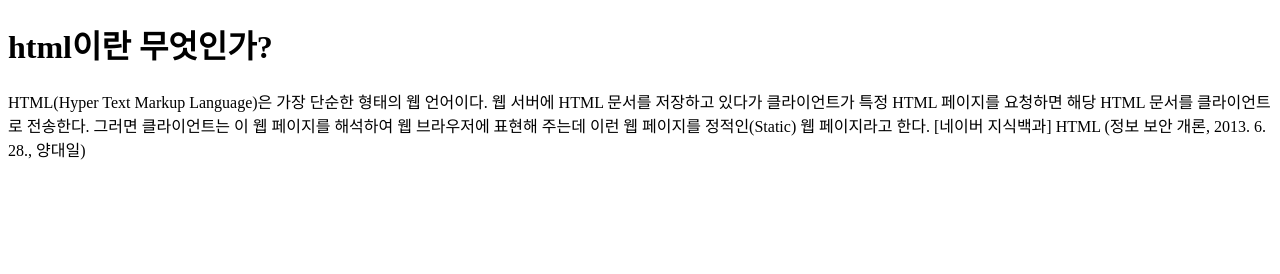
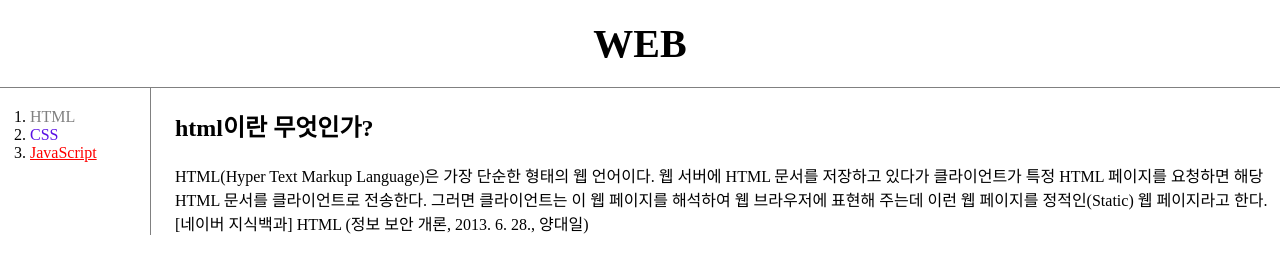
Before and after one commit to kkkkhwan/my-first-website, a plain HTML site: page 2.html in a window 1280 px wide. Drawn offline with Linux system fonts and the light colour scheme.

Commit message:
Add files via upload

```diff
--- a/2.html
+++ b/2.html
@@ -1,16 +1,73 @@
  <!doctype html>
  <html>
  <head>
- <title> WeB- html </title>
+ <title> WeB1- html </title>
  <meta charset="utf-8">
+ <style>
+    a{
+    color:black;
+    text-decoration: none;
+    }
+    .saw{
+        color:gray;
+    }
+    #active{
+        color:rgb(89, 14, 228);
+    }
+    body{
+        margin:0px;
+    }
+    h1{
+        font-size: 40px;
+        text-align: center;
+        border-bottom:1px solid gray;
+        margin:0px;
+        padding:20px;
+    }
+    ol{
+        border-right:1px solid gray;
+        width:100px;
+        margin:0px;
+        padding:20px;
+        padding-left:30px;
+
+    }
+    #grid{
+        display:grid;
+        grid-template-columns: 150px 1fr;
+    }
+    #article{
+        padding-left:25px;
+    }
+    @media(max-width:800px){
+        #grid{
+            display:block;
+        }
+        ol{
+            border-right:none;
+        }
+        }
+    }
+
+ </style>
 </head>
 
 <body>
+    <h1><a href="index.html">WEB</a></h1>
 
-<h1> html이란 무엇인가? </h1>
+    <div id="grid">
+    <ol>
+<Li><a href="2.html"class="saw">HTML</a></Li>
+<Li><a href="3.html"class="saw" id="active" >CSS</a></Li>
+<Li><a href="4.html"style="color:red;text-decoration:underline;">JavaScript</a></Li>
+</ol>
+
+<div id="article">
+<h2> html이란 무엇인가? </h2>
 HTML(Hyper Text Markup Language)은 가장 단순한 형태의 웹 언어이다. 웹 서버에 HTML 문서를 저장하고 있다가 클라이언트가 특정 HTML 페이지를 요청하면 해당 HTML 문서를 클라이언트로 전송한다. 그러면 클라이언트는 이 웹 페이지를 해석하여 웹 브라우저에 표현해 주는데 이런 웹 페이지를 정적인(Static) 웹 페이지라고 한다.
 [네이버 지식백과] HTML (정보 보안 개론, 2013. 6. 28., 양대일)
-
+</div>
+</div>
 
 
 </body>
--- /dev/null
+++ b/style.css
@@ -0,0 +1,48 @@
+
+a{
+color:black;
+text-decoration: none;
+}
+.saw{
+    color:gray;
+}
+#active{
+    color:rgb(89, 14, 228);
+}
+body{
+    margin:0px;
+}
+h1{
+    font-size: 40px;
+    text-align: center;
+    margin:0px;
+    padding:20px;
+    padding-bottom: 0px;
+}
+
+ol{
+    border-right:1px solid gray;
+    width:100px;
+    margin:0px;
+    padding:20px;
+    padding-left:30px;
+}
+#up{
+    border-bottom:1px solid gray;
+}
+#grid{
+    display:grid;
+    grid-template-columns: 150px 1fr;
+}
+#article{
+    padding-left:25px;
+}
+@media(max-width:800px){
+    #grid{
+        display:block;
+    }
+    ol{
+        border-right:none;
+    }
+    }
+}
```
Also changed, not shown: 4.html (+5 -2 lines), 5.html (added, +17 -0 lines), box.html (added, +9 -0 lines), grid.html (added, +27 -0 lines), index.html (added, +59 -0 lines).
